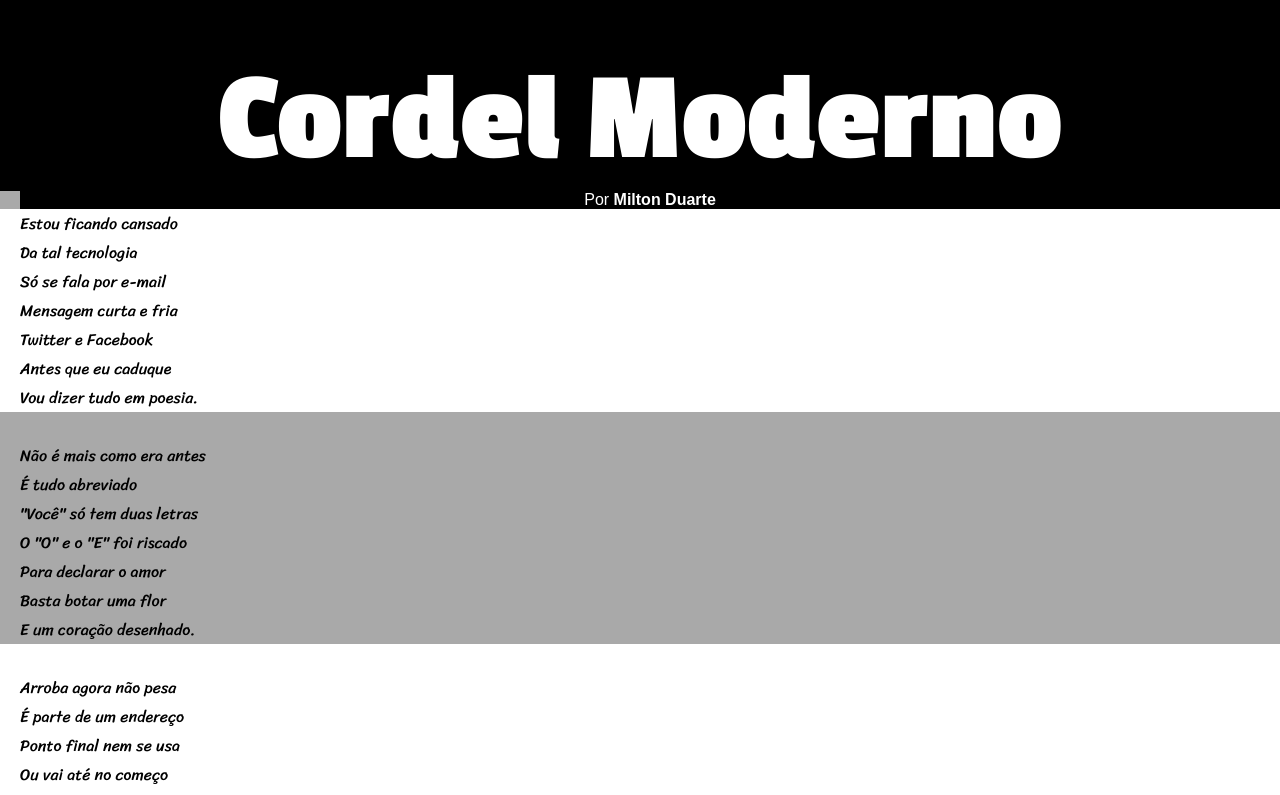
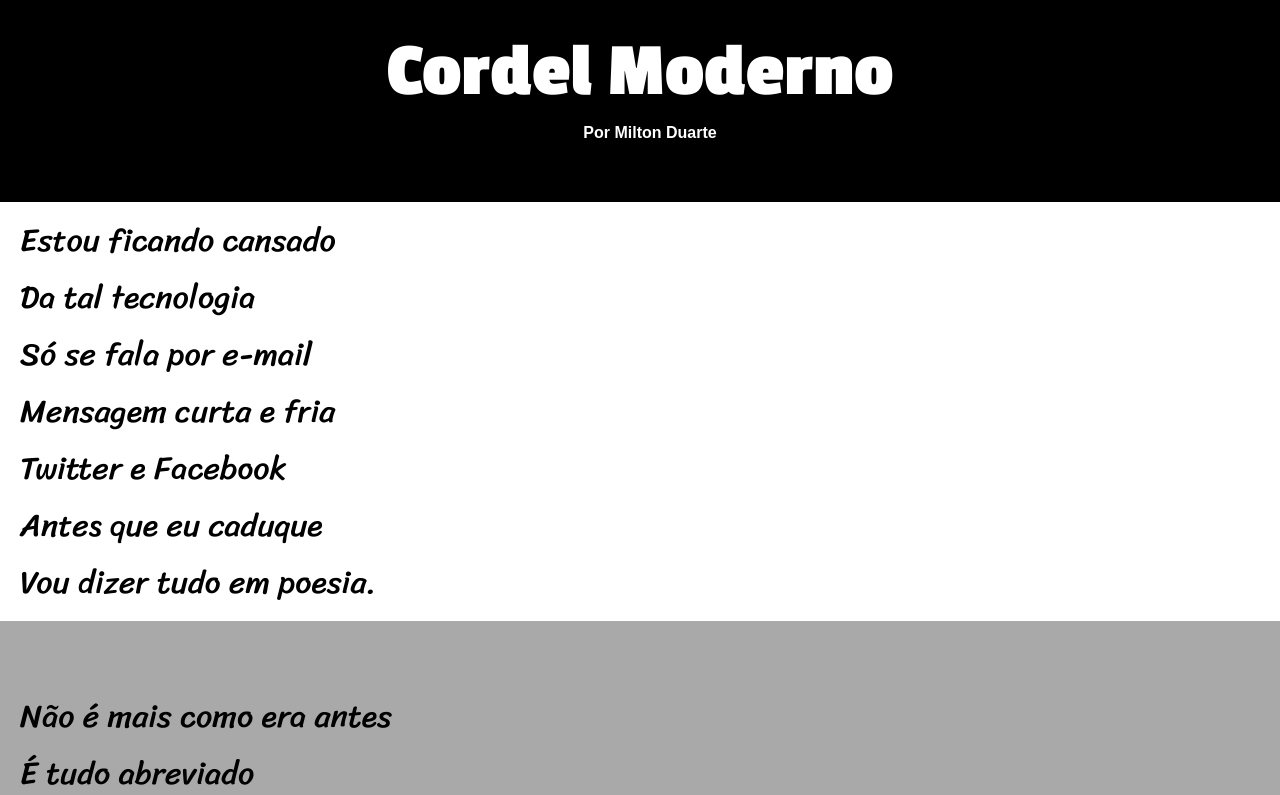
Before and after one commit to VitoDiniz/HTML-e-CSS, a plain HTML site: page Modulo-3/projeto-cordel/index.html in a window 1280 px wide. Shown: the top 795 px of the page. Drawn offline with Linux system fonts and the light colour scheme.

Commit message:
atualização respons.

```diff
--- a/Modulo-3/projeto-cordel/index.html
+++ b/Modulo-3/projeto-cordel/index.html
@@ -12,10 +12,11 @@
 <body>
     <main>
         <header>
-            <h1>Cordel Moderno</h1>
-            <p>
-                Por<a href="https://www.recantodasletras.com.br/poesias/3186743" target="_blank"> Milton Duarte</a>
-            </p>
+            <h1>Cordel Moderno
+                <p>
+                    Por<a href="https://www.recantodasletras.com.br/poesias/3186743" target="_blank"> Milton Duarte</a>
+                </p>
+            </h1>
         </header>
         <article>
             <section class="normal">
--- a/Modulo-3/projeto-cordel/style.css
+++ b/Modulo-3/projeto-cordel/style.css
@@ -11,7 +11,6 @@
 
 html, body {
     min-height: 100vh;
-    background-color: darkgray;
 }
 
 main {
@@ -28,20 +27,24 @@ main {
 }
 
 p {
-    margin-left: 20px;
+    padding-top: 10px;
+    padding-bottom: 10px;
+    font-size: 2em;
+    margin-left: 20px ;
 }
 
 header h1 {
-    padding-top: 50px;
-    padiing-bottom: 50px;
+    padding-top: 30px;
+    padding-bottom: 50px;
     color: white;
     background-color: black;
     font-family: 'Passion One', cursive;
     text-align: center;
-    font-size: 10vw;
+    font-size: 6vw;
 }
 
 header p {
+    font-size:  16px;
     text-align: center;
     background-color: black;
     color: white;
@@ -59,6 +62,8 @@ a:hover {
 }
 
 footer {
+    font-size: 7px;
+    background-color: black;
     text-align: center;
     font-family: Arial, Helvetica, sans-serif;
     padding: 10px;
```
